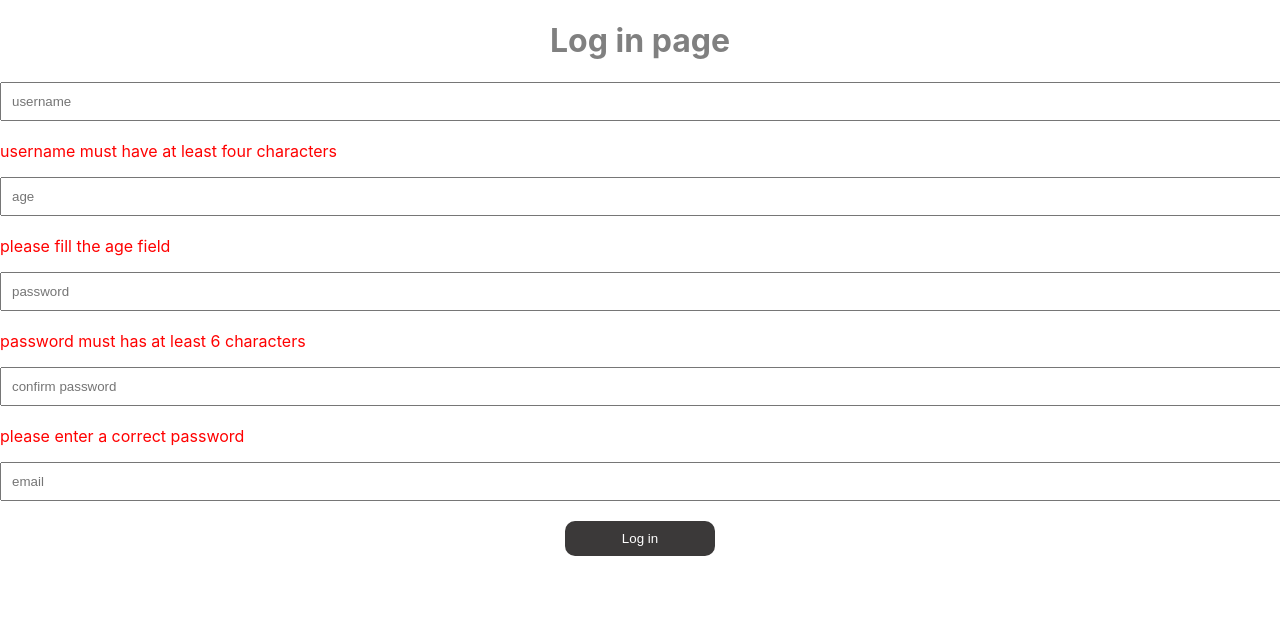
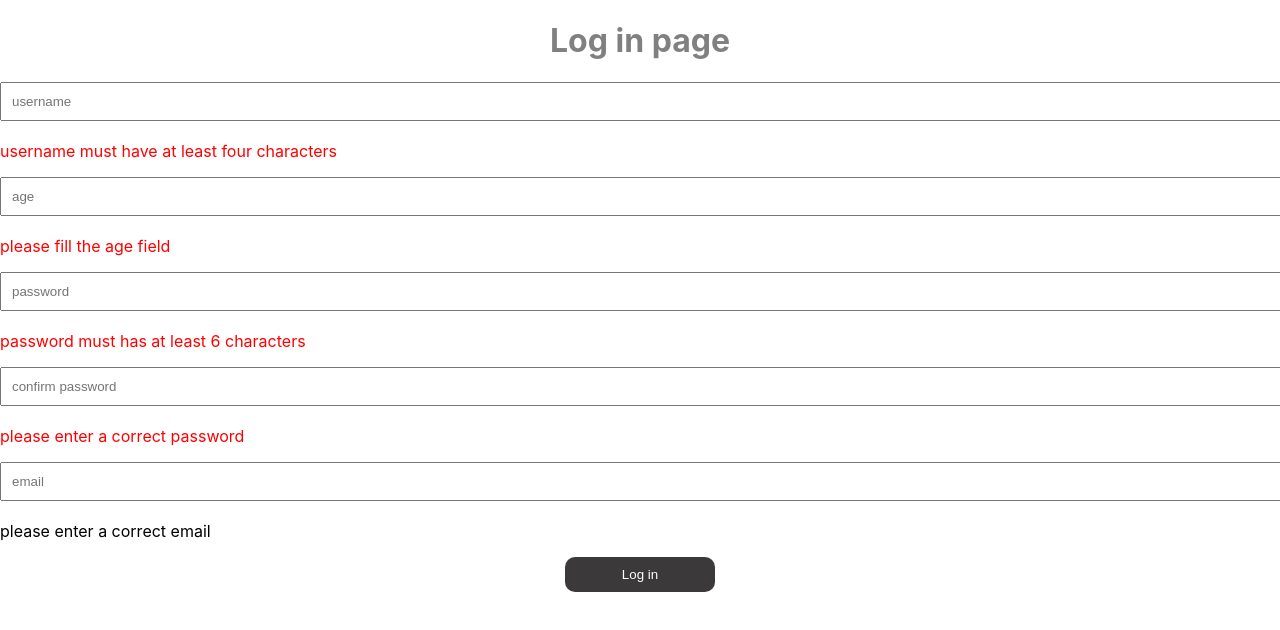
Before and after one commit to MissGhasempour/login-project, a React (Create React App) app: page / in a window 1280 px wide. Shown: the top 630 px of the page. Built offline with nearby package versions, Linux system fonts and the light colour scheme; the HTML template or start-up script is replaced by a standard one.

Commit message:
email's condition set.

```diff
--- a/src/Login.js
+++ b/src/Login.js
@@ -5,7 +5,8 @@ const Login = () => {
   const [age, setAge] = useState();
   const [password, setPassword] = useState([]);
   const [confirmPassword, setConfirmPassword] = useState([]);
-  const [email, setEmail] = useState();
+  const [email, setEmail] = useState("");
+
   const handleUsername = (e) => {
     // console.log(document)
     setUsername(e.target.value);
@@ -21,7 +22,9 @@ const Login = () => {
   const handleConfirmPassword = (e) => {
     setConfirmPassword(e.target.value);
   }
-  const handleEmail = () => {}
+  const handleEmail = (e) => {
+    setEmail(e.target.value);
+  }
   return (
     <>
       <form>
@@ -35,7 +38,8 @@ const Login = () => {
         {password.length < 6 ? <p style={{color:'red'}}>password must has at least 6 characters</p> : <mark>done!</mark>}
         <input type="password" placeholder="confirm password" onChange={handleConfirmPassword} />
         {confirmPassword !== password ? <p style={{ color: 'red' }}>please enter a correct password</p> : <mark>done!</mark>}
-        <input type="email" placeholder="email" onChange={handleEmail}/>
+        <input type="text" placeholder="email" onChange={handleEmail} />
+        {(email.includes('@') && email.includes('.com') && email.length > 10) ? <p>valid email</p> : <p>please enter a correct email</p>}
         <input type="submit" value='Log in' className="submit"/>
       </form>
 
```
